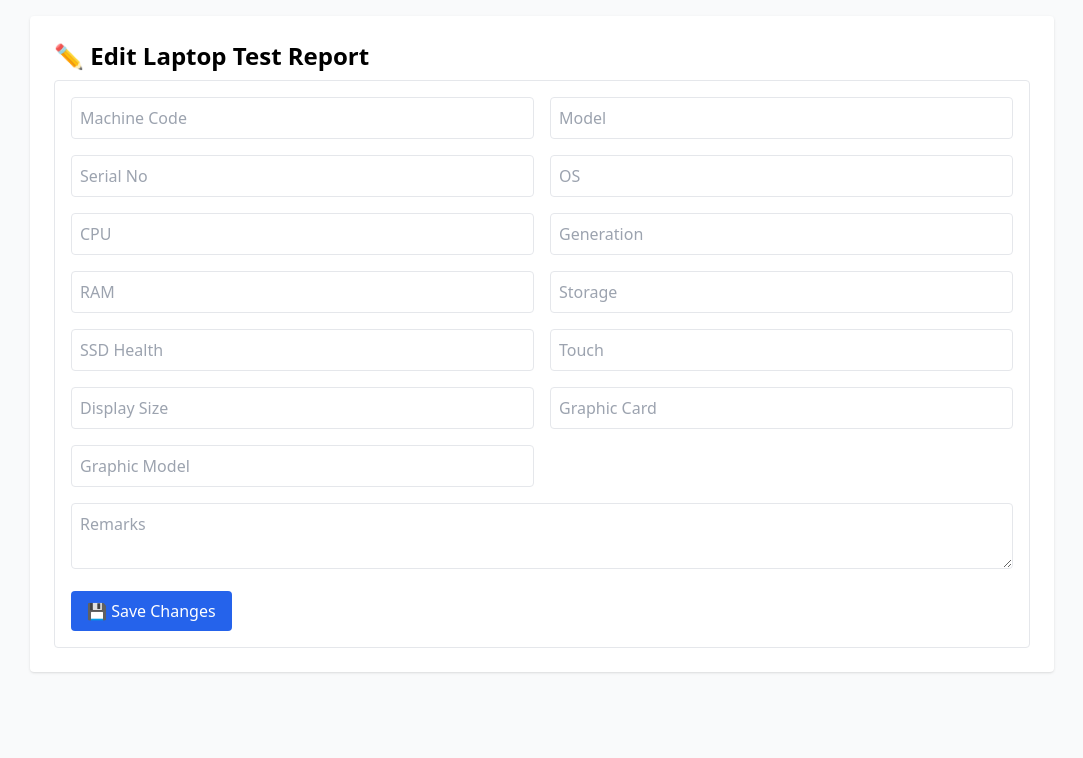
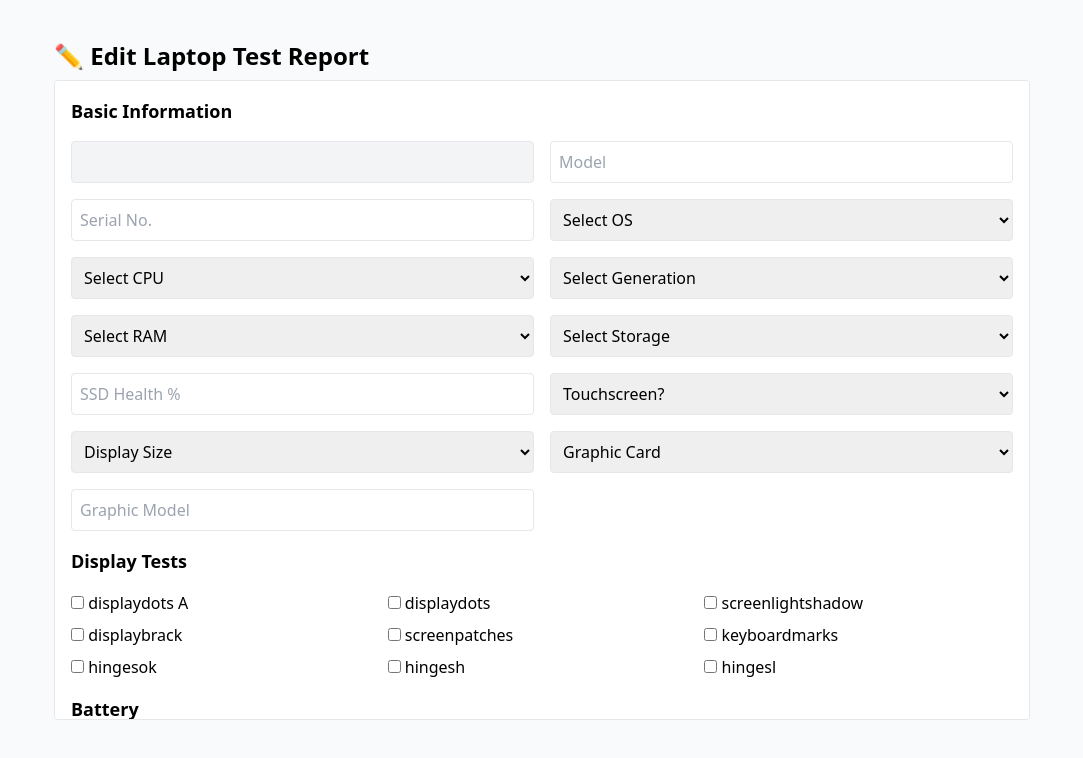
Before and after one commit to pbdyadav/fttinventory, a React (Vite) app: page /edit-report/1 in a window 1280 px wide. Shown: the top 758 px of the page, without its empty margins (98-1181 px from the left). Built offline with nearby package versions, Linux system fonts and the light colour scheme; no server answers; the database is empty.

Commit message:
Updated EditReport full form + fixed transfers logic + minor layout improvements

```diff
--- a/src/components/Navbar.tsx
+++ b/src/components/Navbar.tsx
@@ -16,7 +16,7 @@ export default function Navbar() {
         <Link to="/dashboard">Dashboard</Link>
         <Link to="/laptop-test">Laptop Test</Link> {/* ✅ Added correctly */}
         <Link to="/laptop-inventory">Laptop Inventory</Link>
-        <Link to="/transfer">Transfers</Link>
+        {/* <Link to="/transfer">Transfers</Link> */}
         <Link to="/reports">Reports</Link>
         {/* <Link to="/settings">Settings</Link>*/}
 
--- a/src/pages/EditReport.tsx
+++ b/src/pages/EditReport.tsx
@@ -1,8 +1,8 @@
 // src/pages/EditReport.tsx
-import { useEffect, useState } from "react";
+import React, { useEffect, useState } from "react";
+import { useForm } from "react-hook-form";
 import { useParams, useNavigate } from "react-router-dom";
 import { supabase } from "@/lib/supabaseClient";
-import { useForm } from "react-hook-form";
 import { toast } from "sonner";
 
 type LaptopForm = {
@@ -66,9 +66,8 @@ type LaptopForm = {
 export default function EditReport() {
   const { id } = useParams();
   const navigate = useNavigate();
+  const { register, handleSubmit, reset, formState: { errors } } = useForm<LaptopForm>();
   const [loading, setLoading] = useState(true);
-  const { register, handleSubmit, reset } = useForm<LaptopForm>();
-  const user = JSON.parse(localStorage.getItem("user") || "{}");
 
   useEffect(() => {
     const fetchReport = async () => {
@@ -77,6 +76,7 @@ export default function EditReport() {
         .select("*")
         .eq("id", id)
         .single();
+
       if (error) {
         toast.error("Error loading report: " + error.message);
       } else if (data) {
@@ -105,30 +105,196 @@ export default function EditReport() {
   if (loading) return <p className="p-6 text-gray-500">Loading report...</p>;
 
   return (
-    <div className="p-6 max-w-5xl mx-auto bg-white rounded shadow">
-      <h2 className="text-2xl font-semibold mb-2">✏️ Edit Laptop Test Report</h2>
-      <form onSubmit={handleSubmit(onSubmit)} className="space-y-4 max-h-[80vh] overflow-y-auto p-4 border rounded">
-        {/* Full editable form (same as LaptopTest.tsx) */}
+    <div className="p-6 max-w-5xl mx-auto">
+      <h2 className="text-2xl font-bold mb-2">✏️ Edit Laptop Test Report</h2>
+
+      <form
+        onSubmit={handleSubmit(onSubmit)}
+        className="space-y-4 max-h-[80vh] overflow-y-auto p-4 border rounded bg-white"
+      >
+        {/* 🔹 Basic Info */}
+        <h3 className="text-lg font-semibold">Basic Information</h3>
         <div className="grid grid-cols-2 gap-4">
-          <input {...register("mashincode")} className="border p-2 rounded" placeholder="Machine Code" readOnly />
-          <input {...register("model")} className="border p-2 rounded" placeholder="Model" />
-          <input {...register("serialNo")} className="border p-2 rounded" placeholder="Serial No" />
-          <input {...register("os")} className="border p-2 rounded" placeholder="OS" />
-          <input {...register("cpu")} className="border p-2 rounded" placeholder="CPU" />
-          <input {...register("gen")} className="border p-2 rounded" placeholder="Generation" />
-          <input {...register("ram")} className="border p-2 rounded" placeholder="RAM" />
-          <input {...register("ssdHdd")} className="border p-2 rounded" placeholder="Storage" />
-          <input {...register("ssdHealth")} className="border p-2 rounded" placeholder="SSD Health" />
-          <input {...register("touch")} className="border p-2 rounded" placeholder="Touch" />
-          <input {...register("displaysize")} className="border p-2 rounded" placeholder="Display Size" />
-          <input {...register("graphiccard")} className="border p-2 rounded" placeholder="Graphic Card" />
-          <input {...register("graphicmodel")} className="border p-2 rounded" placeholder="Graphic Model" />
+          <input {...register("mashincode")} readOnly className="w-full border p-2 rounded bg-gray-100" />
+          <input {...register("model", { required: true })} className="w-full border p-2 rounded" placeholder="Model" />
+          <input {...register("serialNo", { required: true })} className="w-full border p-2 rounded" placeholder="Serial No." />
+          <select {...register("os")} className="w-full border p-2 rounded">
+            <option value="">Select OS</option>
+            <option>Win-10 Home</option>
+            <option>Win-10 Pro</option>
+            <option>Win-11 Home</option>
+            <option>Win-11 Pro</option>
+            <option>Mac OS</option>
+            <option>Ubuntu</option>
+          </select>
+          <select {...register("cpu")} className="w-full border p-2 rounded">
+            <option value="">Select CPU</option>
+            <option>i3</option>
+            <option>i5</option>
+            <option>i7</option>
+            <option>i9</option>
+            <option>Ryzen 5</option>
+            <option>Ryzen 7</option>
+            <option>M-1 Air</option>
+            <option>M-1 Pro</option>
+            <option>M-2 Air</option>
+            <option>M-2 Pro</option>
+            <option>M-3 Air</option>
+            <option>M-3 Pro</option>
+          </select>
+          <select {...register("gen")} className="w-full border p-2 rounded">
+            <option value="">Select Generation</option>
+            <option>6th</option>
+            <option>7th</option>
+            <option>8th</option>
+            <option>10th</option>
+            <option>11th</option>
+            <option>12th</option>
+            <option>13th</option>
+          </select>
+          <select {...register("ram")} className="w-full border p-2 rounded">
+            <option value="">Select RAM</option>
+            <option>8 GB</option>
+            <option>10 GB</option>
+            <option>12 GB</option>
+            <option>16 GB</option>
+            <option>20 GB</option>
+            <option>32 GB</option>
+            <option>40 GB</option>
+            <option>64 GB</option>
+            <option>128 GB</option>
+          </select>
+          <select {...register("ssdHdd")} className="w-full border p-2 rounded">
+            <option value="">Select Storage</option>
+            <option>128GB SSD</option>
+            <option>256GB SSD</option>
+            <option>512GB SSD</option>
+            <option>1TB SSD</option>
+            <option>128GB SSD + 500GB HDD</option>
+            <option>128GB SSD + 1TB HDD</option>
+            <option>256GB SSD + 500GB HDD</option>
+            <option>256GB SSD + 1TB HDD</option>
+          </select>
+          <input {...register("ssdHealth")} className="w-full border p-2 rounded" placeholder="SSD Health %" />
+          <select {...register("touch")} className="w-full border p-2 rounded">
+            <option value="">Touchscreen?</option>
+            <option>Touch</option>
+            <option>Non Touch</option>
+          </select>
+          <select {...register("displaysize")} className="w-full border p-2 rounded">
+            <option value="">Display Size</option>
+            <option>13"</option>
+            <option>14"</option>
+            <option>15"</option>
+          </select>
+          <select {...register("graphiccard")} className="w-full border p-2 rounded">
+            <option value="">Graphic Card</option>
+            <option>2 GB</option>
+            <option>4 GB</option>
+            <option>8 GB</option>
+            <option>Nil</option>
+          </select>
+          <input {...register("graphicmodel")} placeholder="Graphic Model" className="w-full border p-2 rounded" />
         </div>
 
-        <textarea {...register("remarks")} className="border p-2 rounded w-full" placeholder="Remarks" />
-        <button type="submit" className="bg-blue-600 text-white px-4 py-2 rounded">
-          💾 Save Changes
-        </button>
+        {/* 🔹 Display Tests */}
+        <h3 className="text-lg font-semibold">Display Tests</h3>
+        <div className="grid grid-cols-3 gap-2">
+          {[
+            "displaydotsA",
+            "displaydots",
+            "screenlightshadow",
+            "displaybrack",
+            "screenpatches",
+            "keyboardmarks",
+            "hingesok",
+            "hingesh",
+            "hingesl",
+          ].map((field) => (
+            <label key={field}>
+              <input type="checkbox" {...register(field as keyof LaptopForm)} /> {field.replace(/([A-Z])/g, " $1")}
+            </label>
+          ))}
+        </div>
+
+        {/* 🔹 Battery */}
+        <h3 className="text-lg font-semibold">Battery</h3>
+        <input {...register("batteryhealth")} placeholder="Battery Health %" className="w-full border p-2 rounded" />
+        <input {...register("batteryreading")} placeholder="Battery Reading (mAh)" className="w-full border p-2 rounded" />
+
+        {/* 🔹 Ports & Connectivity */}
+        <h3 className="text-lg font-semibold">Ports & Connectivity</h3>
+        <div className="grid grid-cols-3 gap-2">
+          {[
+            "hdmiport",
+            "lanport",
+            "wifi",
+            "camera",
+            "mic",
+            "keyboard",
+            "keypaint",
+            "touchpad",
+            "rclick",
+            "lclick",
+            "rspeaker",
+            "lspeaker",
+            "ajack",
+            "usbpr",
+            "usbpw",
+            "pcp",
+            "Cport",
+          ].map((field) => (
+            <label key={field}>
+              <input type="checkbox" {...register(field as keyof LaptopForm)} /> {field.replace(/([A-Z])/g, " $1")}
+            </label>
+          ))}
+        </div>
+
+        {/* 🔹 Panels */}
+        <h3 className="text-lg font-semibold">Panels</h3>
+        <div className="grid grid-cols-2 gap-2">
+          <input {...register("Apanel")} placeholder="A Panel" className="border p-2 rounded" />
+          <input {...register("Bpanel")} placeholder="B Panel" className="border p-2 rounded" />
+          <input {...register("Cpanel")} placeholder="C Panel" className="border p-2 rounded" />
+          <input {...register("Dpanel")} placeholder="D Panel" className="border p-2 rounded" />
+        </div>
+
+        {/* 🔹 Function Keys & Features */}
+        <h3 className="text-lg font-semibold">Function Keys & Features</h3>
+        <div className="grid grid-cols-3 gap-2">
+          {[
+            "brightness",
+            "volume",
+            "bt",
+            "fpl",
+            "bl",
+            "sr",
+            "driveri",
+            "softi",
+            "dl",
+          ].map((field) => (
+            <label key={field}>
+              <input type="checkbox" {...register(field as keyof LaptopForm)} /> {field.replace(/([A-Z])/g, " $1")}
+            </label>
+          ))}
+        </div>
+
+        {/* 🔹 Remarks */}
+        <h3 className="text-lg font-semibold">Remarks</h3>
+        <textarea {...register("remarks")} placeholder="Engineer Remark" className="w-full border p-2 rounded" />
+
+        {Object.keys(errors).length > 0 && (
+          <div className="text-red-600 text-sm">Please fill all required fields.</div>
+        )}
+
+        <div className="flex justify-between">
+          <button type="button" onClick={() => navigate("/reports")} className="bg-gray-300 px-4 py-2 rounded">
+            ← Cancel
+          </button>
+          <button type="submit" className="bg-blue-600 text-white px-4 py-2 rounded">
+            💾 Save Changes
+          </button>
+        </div>
       </form>
     </div>
   );
--- a/src/pages/LaptopInventory.tsx
+++ b/src/pages/LaptopInventory.tsx
@@ -50,12 +50,19 @@ export default function LaptopInventory() {
     setLoading(false);
   };
 
-  // ✅ Handle transfer
   const handleTransfer = async (laptop: any, type: string) => {
   if (!type) return;
 
+  // 🔒 Step 1: Prevent transfer if laptop is not in Main Warehouse
+  if (laptop.current_location !== "Main Warehouse" && type !== "Return to Warehouse") {
+    toast.error(
+      `❌ ${laptop.serialNo} is currently at ${laptop.current_location}. It must return to Main Warehouse before transferring again.`
+    );
+    return;
+  }
+
   try {
-      // --- Instant transfer for FTT Retail
+    // ✅ Instant transfer for FTT Retail
     if (type === "FTT Retail") {
       const { data: existing, error: checkError } = await supabase
         .from("transfers")
@@ -73,7 +80,7 @@ export default function LaptopInventory() {
 
       const { error } = await supabase.from("transfers").insert({
         laptop_id: laptop.id,
-          transfer_type: "retail", // ✅ lowercase value to match DB check
+        transfer_type: "retail",
         to_location: "FTT Retail",
         from_location: laptop.current_location || "Main Warehouse",
         transfer_date: new Date().toISOString(),
@@ -85,7 +92,23 @@ export default function LaptopInventory() {
       return;
     }
 
-      // --- ✅ Normalize transfer type before navigating
+    // ✅ Allow "Return to Warehouse" from other locations
+    if (type === "Return to Warehouse") {
+      const { error } = await supabase.from("transfers").insert({
+        laptop_id: laptop.id,
+        transfer_type: "warehouse",
+        to_location: "Main Warehouse",
+        from_location: laptop.current_location,
+        transfer_date: new Date().toISOString(),
+      });
+
+      if (error) throw error;
+      toast.success(`${laptop.serialNo} returned to Main Warehouse ✅`);
+      fetchLaptops();
+      return;
+    }
+
+    // ✅ For other transfer types, open transfer form
     const normalizedType =
       type === "Godown Sale"
         ? "godown"
@@ -93,7 +116,6 @@ export default function LaptopInventory() {
         ? "purchase_return"
         : type.toLowerCase();
 
-      // --- Pass both display and normalized values to the transfer form
     navigate(`/transfer/${laptop.id}`, { state: { type, normalizedType } });
   } catch (err: any) {
     toast.error("Error transferring: " + err.message);
@@ -147,9 +169,8 @@ export default function LaptopInventory() {
                     <option value="">Transfer...</option>
                     <option value="FTT Retail">FTT Retail</option>
                     <option value="Godown Sale">Godown Sale</option>
-                    <option value="Purchase Return to Dealer">
-                      Purchase Return to Dealer
-                    </option>
+                    <option value="Purchase Return to Dealer">Purchase Return to Dealer</option>
+                    <option value="Return to Warehouse">Return to Warehouse</option>
                   </select>
                 </td>
               </tr>
--- a/src/pages/LaptopTest.tsx
+++ b/src/pages/LaptopTest.tsx
@@ -217,6 +217,7 @@ const LaptopTest = () => {
             <option>Win-11 Home</option>
             <option>Win-11 Pro</option>
             <option>Mac OS</option>
+            <option>Ubuntu</option>
           </select>
           <select {...register("cpu")} className="w-full border p-2 rounded">
             <option value="">Select CPU</option>
@@ -246,8 +247,12 @@ const LaptopTest = () => {
           <select {...register("ram", { required: true })} className="w-full border p-2 rounded">
             <option value="">Select RAM</option>
             <option>8 GB</option>
+            <option>10 GB</option>
+            <option>12 GB</option>
             <option>16 GB</option>
+            <option>20 GB</option>
             <option>32 GB</option>
+            <option>40 GB</option>
             <option>64 GB</option>
             <option>128 GB</option>
           </select>
@@ -257,6 +262,9 @@ const LaptopTest = () => {
             <option>256GB SSD</option>
             <option>512GB SSD</option>
             <option>1TB SSD</option>
+            <option>128GB SSD + 500GB HDD</option>
+            <option>128GB SSD + 1TB HDD</option>
+            <option>256GB SSD + 500GB HDD</option>
             <option>256GB SSD + 1TB HDD</option>
           </select>
           <input {...register("ssdHealth")} placeholder="SSD Health %" className="w-full border p-2 rounded" />
```
Lines whose indentation alone changed are shown as unchanged.
